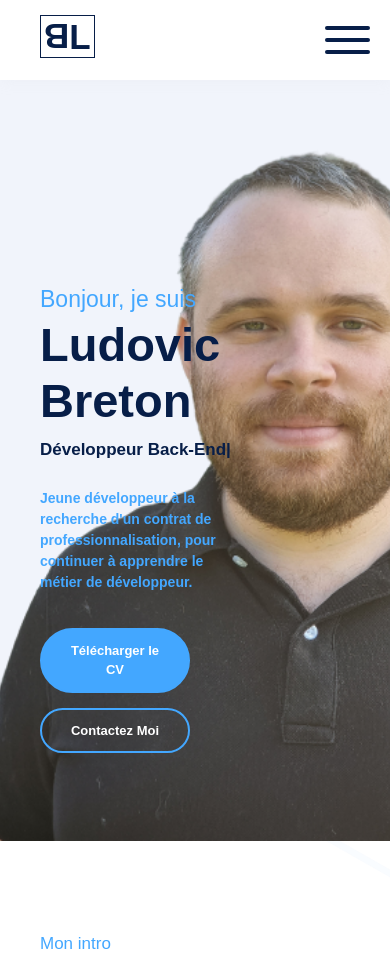
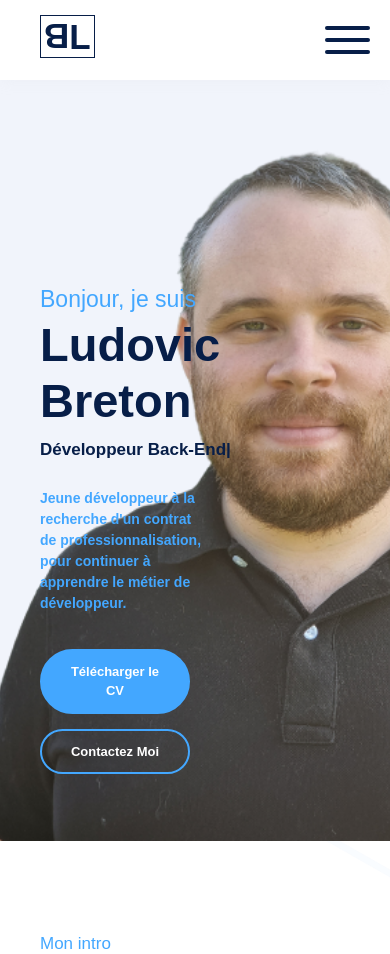
Before and after one commit to BretonLud/portfolioV2, a PHP site: page / in a window 390 px wide. Shown: the top 954 px of the page. Run offline with PHP 8.4, Linux system fonts and the light colour scheme; some libraries are stand-ins or nearby versions.

Commit message:
update css

```diff
--- a/css/responsive.css
+++ b/css/responsive.css
@@ -121,7 +121,7 @@
     }
     .home .title {
         margin-top: -140px;
-        width: 80%;
+        width: 75%;
     }
     .home .title p {
         font-size: 14px;
```
